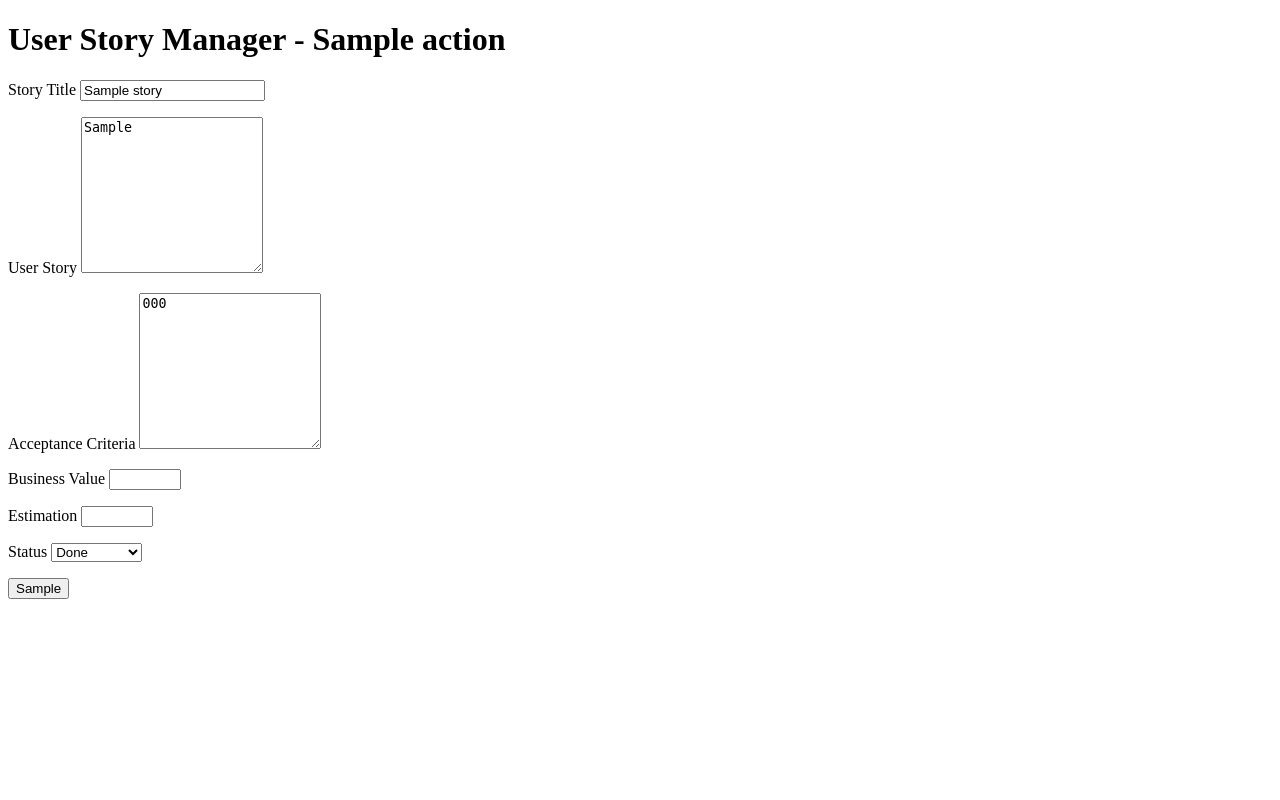
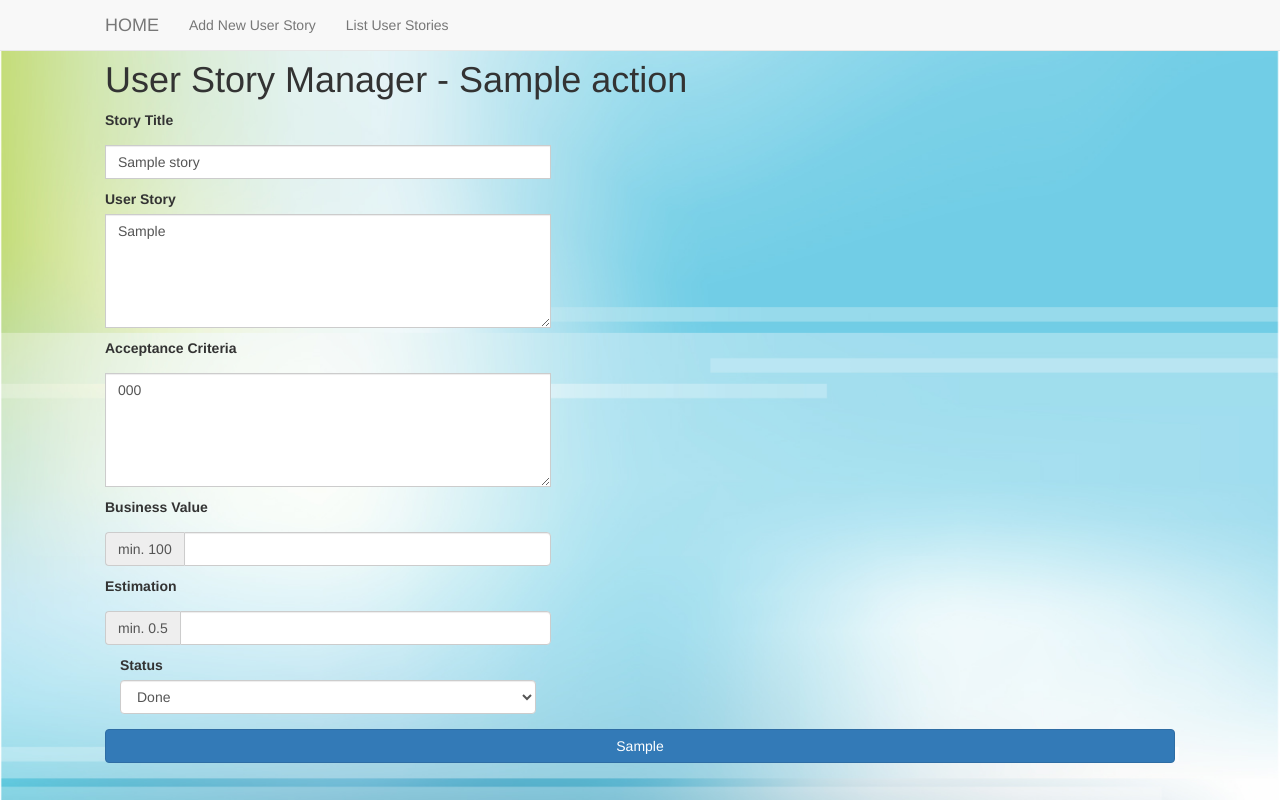
Before and after one commit to rekan/user-story-manager-rekan, a Python web app: template templates/form.html in a window 1280 px wide. Run offline with Jinja, Linux system fonts and the light colour scheme; the template is opened without the code that fills it: most values are stand-ins (such as "Sample title", 1, 10 or a date in 2020); some libraries are stand-ins or nearby versions.

Commit message:
bootstrap and css styling added

```diff
--- /dev/null
+++ b/static/style.css
@@ -0,0 +1,12 @@
+body { padding-top: 40px;
+    background-image:url("backg.jpg");
+    background-size: cover;
+    background-repeat: no-repeat;
+    background-attachment: fixed;
+}
+
+@media (min-width: 1200px) {
+    .container{
+        max-width: 1100px;
+    }
+}
--- a/templates/form.html
+++ b/templates/form.html
@@ -1,40 +1,50 @@
-<!DOCTYPE html>
+{% extends "index.html" %}
+{% block body %}
 
-<html>
-<head>
-    <title>User Story Manager</title>
-</head>
-
-<body>
     <h1>User Story Manager - {{action}}</h1>
 
     <form action="" method="post">
 
-    <p><label for="story_title">Story Title</label>
-        <input name="story_title" value="{{story.story_title}}"></p>
+    <p><label for="story_title">Story Title</label><br>
+        <div class="input-group col-xs-5">
+        <input class="form-control" name="story_title" value="{{story.story_title}}">
+    </div></p>
 
-    <p><label for="user_story">User Story</label>
-        <textarea rows="10" cols="20" name="user_story">{{story.user_story}}</textarea></p>
 
-    <p><label for="acceptance_criteria">Acceptance Criteria</label>
-        <textarea rows="10" cols="20" name="acceptance_criteria">{{story.acceptance_criteria}}</textarea></p>
+    <label for="user_story">User Story</label><br>
+        <div class="input-group col-xs-5">
+        <textarea class="form-control" rows="5" name="user_story">{{story.user_story}}</textarea>
+        </div></p>
 
-    <p><label for="business_value">Business Value</label>
-        <input type="number" min="100" max="1500" step="100" name="business_value" value="{{story.business_value}}"></p>
+    <p><label for="acceptance_criteria">Acceptance Criteria</label><br>
+        <div class="input-group col-xs-5">
+        <textarea class="form-control" rows="5" name="acceptance_criteria">{{story.acceptance_criteria}}</textarea>
+        </div></p>
 
-    <p><label for="estimation">Estimation</label>
-        <input type="number" min="0.5" max="40" step="0.5" name="estimation" value="{{story.estimation}}"></p>
+    <p><label for="business_value">Business Value</label><br>
+    <div class="input-group col-xs-5">
+        <span class="input-group-addon" id="basic-addon1">min. 100</span>
+        <input class="form-control" aria-describedby="basic-addon1" type="number" min="100" max="1500" step="100" name="business_value" value="{{story.business_value}}">
+    </div></p>
 
-    <p><label for="status">Status</label>
-    <select name="status">
-    <option value="Planning" {{"selected" if story.status == "Planning" else ""}}>Planning</option>
-    <option value="In Progress" {{"selected" if story.status == "In Progress" else ""}}>In Progress</option>
-    <option value="To Do" {{"selected" if story.status == "To Do" else ""}}>To Do</option>
-    <option value="Review" {{"selected" if story.status == "Review" else ""}}>Review</option>
-    <option value="Done" {{"selected" if story.status == "Done" else ""}}>Done</option>
-    </select></p>
+    <p><label for="estimation">Estimation</label><br>
+    <div class="input-group col-xs-5">
+        <span class="input-group-addon" id="basic-addon2">min. 0.5</span>
+        <input class="form-control" aria-describedby="basic-addon2" type="number" min="0.5" max="40" step="0.5" name="estimation" value="{{story.estimation}}">
+    </div></p>
 
-    <p><input type="submit" value={{action}}></p>
+    <div class="form-group col-xs-5">
+        <label for="status">Status</label><br>
+            <select class="form-control" id="status" name="status">
+                <option value="Planning" {{"selected" if story.status == "Planning" else ""}}>Planning</option>
+                <option value="In Progress" {{"selected" if story.status == "In Progress" else ""}}>In Progress</option>
+                <option value="To Do" {{"selected" if story.status == "To Do" else ""}}>To Do</option>
+                <option value="Review" {{"selected" if story.status == "Review" else ""}}>Review</option>
+                <option value="Done" {{"selected" if story.status == "Done" else ""}}>Done</option>
+            </select>
+        </div>
+
+    <p><div><input type="button" class="btn btn-primary btn-block" type="submit" value={{action}}></div></p>
     </form>
-</body>
-</html>
+
+{% endblock %}
--- /dev/null
+++ b/templates/index.html
@@ -0,0 +1,33 @@
+<!DOCTYPE html>
+
+<html>
+<head>
+    <link rel="stylesheet" href="{{url_for('static', filename='style.css')}}">
+    <meta charset="utf-8">
+    <meta http-equiv="X-UA-Compatible" content="IE=edge">
+    <meta name="viewport" content="width=device-width, initial-scale=1">
+    <title>User Story Manager</title>
+    <link rel="stylesheet" href="https://bootswatch.com/spacelab/bootstrap.min.css">
+    <script src="https://ajax.googleapis.com/ajax/libs/jquery/1.12.4/jquery.min.js"></script>
+    <script src="http://maxcdn.bootstrapcdn.com/bootstrap/3.3.7/js/bootstrap.min.js"></script>
+</head>
+
+<body>
+    <div class="container">
+        <nav class="navbar navbar-default navbar-fixed-top">
+            <div class="container">
+                <div class="navbar-header">
+                    <a class="navbar-brand" href="{{ url_for('homepage')}}">HOME</a>
+                </div>
+                <ul class="nav navbar-nav">
+                    <li><a href="{{ url_for('add_user_story') }}">Add New User Story</a></li>
+                    <li><a href="{{ url_for('list_all_user_stories')}}"> List User Stories</a></li>
+                </ul>
+            </div>
+        </nav>
+
+        {% block body %}{% endblock %}
+    </div>
+
+</body>
+</html>
```
Also changed, not shown: templates/list.html (+7 -16 lines), static/backg.jpg (added), static/bin.png (added), static/download.jpg (added), static/pencil.png (added).
